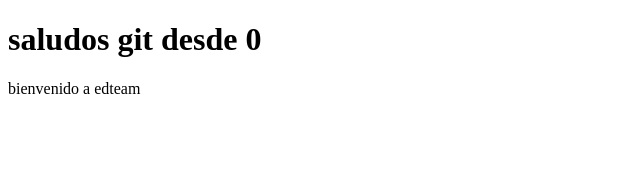
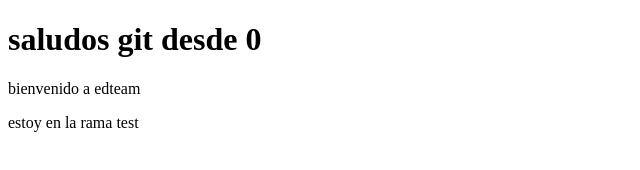
Before and after one commit to pabloboca/practicando-git, a plain HTML site: page index.html in a window 1280 px wide. Shown: the whole page, without its empty margins (0-640 px from the left). Drawn offline with Linux system fonts and the light colour scheme.

Commit message:
cambio desde la rama test

```diff
--- a/index.html
+++ b/index.html
@@ -8,5 +8,8 @@
 <body>
     <h1>saludos git desde 0</h1>
     <p>bienvenido a edteam</p>
+    <section>
+        <p>estoy en la rama test</p>
+    </section>
 </body>
 </html>
```
